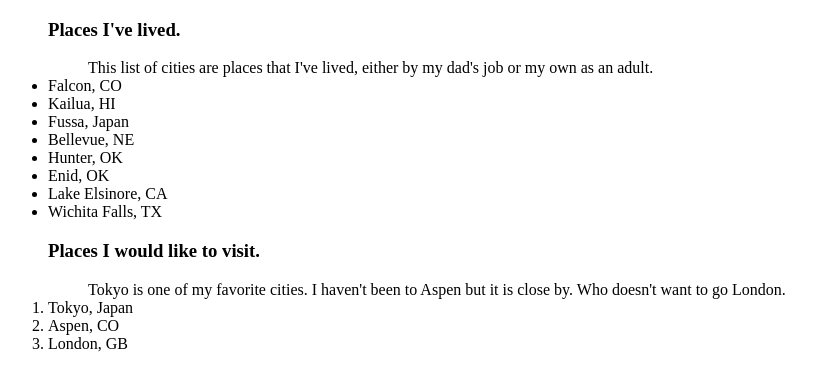
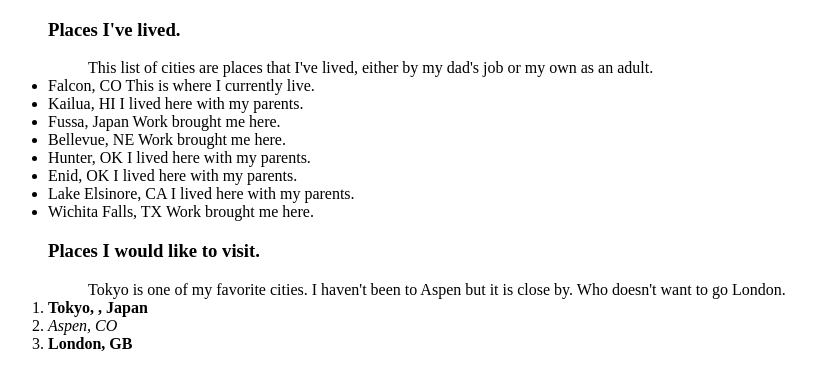
Before and after one commit to barrym07/html-exercise, a plain HTML site: page index.html in a window 1280 px wide. Shown: the whole page, without its empty margins (0-816 px from the left). Drawn offline with Linux system fonts and the light colour scheme.

Commit message:
empowered my ordered list

```diff
--- a/index.html
+++ b/index.html
@@ -12,28 +12,28 @@
       This list of cities are places that I've lived, either by my dad's job or my own as an adult.
     </dd>
     <li>Falcon, CO
-
+      <span>This is where I currently live.</span>
     </li>
     <li>Kailua, HI
-
+      <span>I lived here with my parents.</span>
     </li>
     <li>Fussa, Japan
-
+      <span>Work brought me here.</span>
     </li>
     <li>Bellevue, NE
-
+      <span>Work brought me here.</span>
     </li>
     <li>Hunter, OK
-
+      <span>I lived here with my parents.</span>
     </li>
     <li>Enid, OK
-
+      <span>I lived here with my parents.</span>
     </li>
     <li>Lake Elsinore, CA
-
+      <span>I lived here with my parents.</span>
     </li>
     <li>Wichita Falls, TX
-
+      <span>Work brought me here.</span>
     </li>
   </ul>
 
@@ -41,14 +41,14 @@
     <H3>Places I would like to visit.</H3>
     <dd> Tokyo is one of my favorite cities. I haven't been to Aspen but it is close by. Who doesn't want to go London.
     </dd>
-    <li>Tokyo, Japan
-
+    <li>
+      <strong>Tokyo, , Japan</strong>
     </li>
-    <li>Aspen, CO
-
+    <li>
+      <em>Aspen, CO</em>
     </li>
-    <li>London, GB
-
+    <li>
+      <strong>London, GB</strong>
     </li>
   </ol>
 
```
